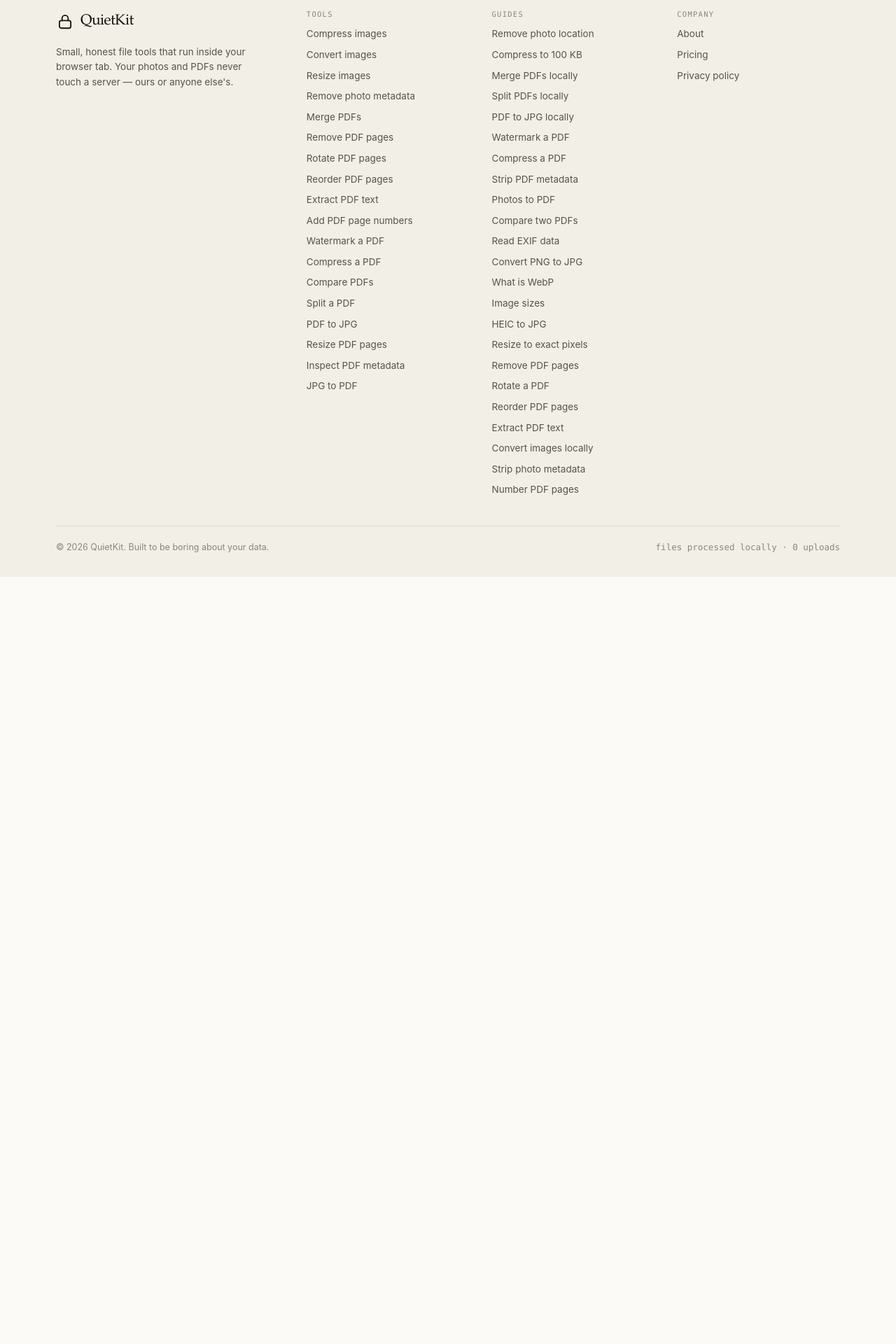
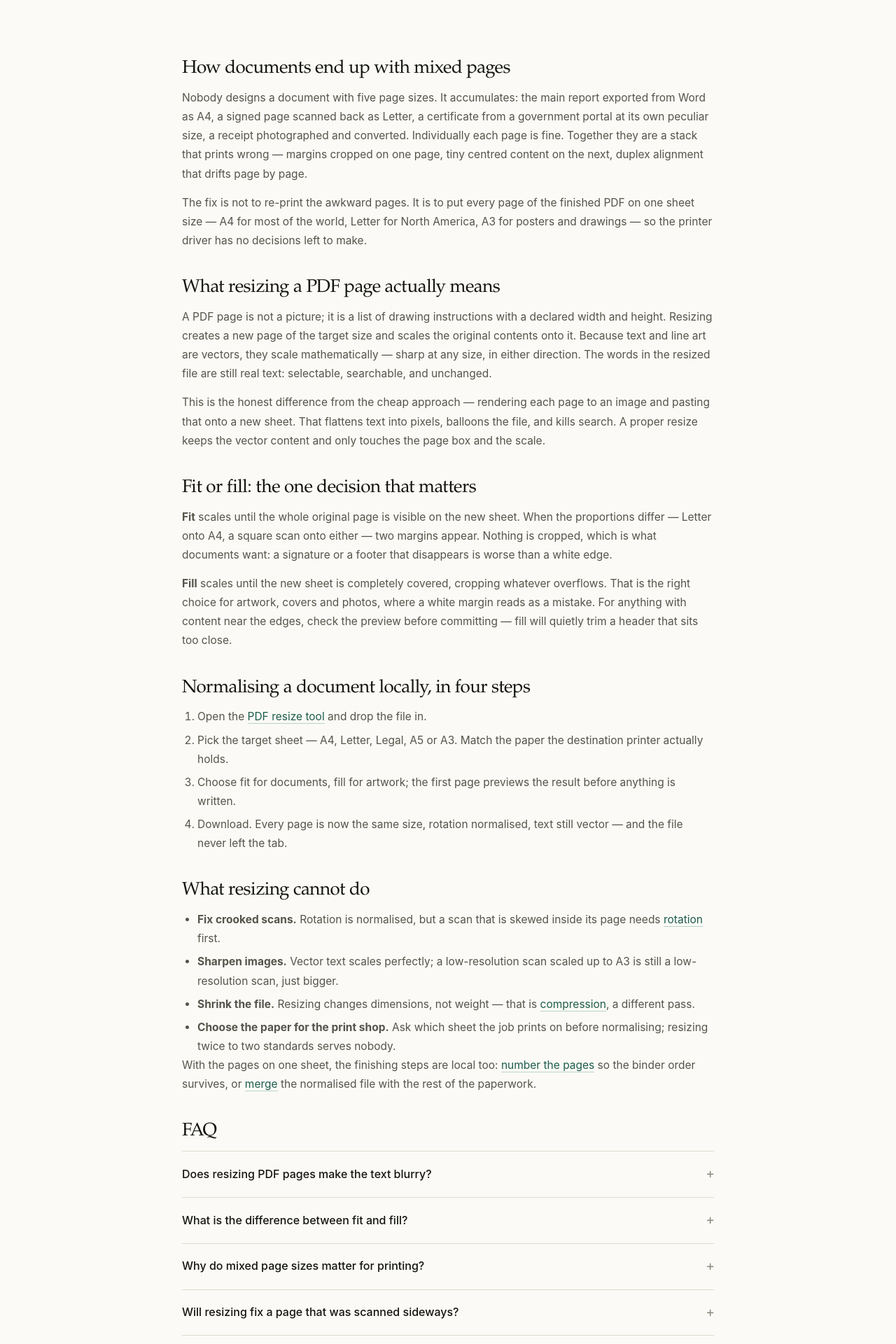
Before and after one commit to FaZheng820169/quietkit, a React (Vite) app: page /guides/resize-pdf-pages-without-upload in a window 1280 px wide. Shown: the part 520-2440 px from the top of the page at 70% size. Before the commit the page ends 1344 px from the top, so only its background shows below. Built offline with nearby package versions, Linux system fonts and the light colour scheme.

Commit message:
Add guide: resize PDF pages to A4 or Letter without uploading the file

```diff
--- a/src/App.tsx
+++ b/src/App.tsx
@@ -48,6 +48,7 @@
 import { ConvertImagesGuide } from './pages/guides/ConvertImagesGuide'
 import { StripPhotoMetadataGuide } from './pages/guides/StripPhotoMetadataGuide'
 import { PageNumbersGuide } from './pages/guides/PageNumbersGuide'
+import { ResizePdfGuide } from './pages/guides/ResizePdfGuide'
 
 export default function App() {
   return (
@@ -98,6 +99,7 @@
           <Route path="/guides/convert-images-without-upload" element={<ConvertImagesGuide />} />
           <Route path="/guides/remove-exif-metadata-without-upload" element={<StripPhotoMetadataGuide />} />
           <Route path="/guides/add-page-numbers-to-pdf-without-upload" element={<PageNumbersGuide />} />
+          <Route path="/guides/resize-pdf-pages-without-upload" element={<ResizePdfGuide />} />
           <Route path="/pricing" element={<Pricing />} />
           <Route path="/privacy" element={<Privacy />} />
           <Route path="/about" element={<About />} />
--- a/src/components/Footer.tsx
+++ b/src/components/Footer.tsx
@@ -151,6 +151,9 @@
               <li>
                 <Link to="/guides/add-page-numbers-to-pdf-without-upload">Number PDF pages</Link>
               </li>
+              <li>
+                <Link to="/guides/resize-pdf-pages-without-upload">Resize PDF pages</Link>
+              </li>
             </ul>
           </div>
 
--- a/src/content/routes.json
+++ b/src/content/routes.json
@@ -219,6 +219,11 @@
     "description": "Format, position and starting number — the three decisions in order, why a stamp beats a text editor, and how to number a PDF locally.",
     "priority": "0.8"
   },
+  "/guides/resize-pdf-pages-without-upload": {
+    "title": "Resize PDF pages to A4 or Letter without uploading the file",
+    "description": "How documents end up with mixed page sizes, what fit versus fill means, why text stays sharp, and how to normalise every page locally.",
+    "priority": "0.8"
+  },
   "/pricing": {
     "title": "Pricing — free tools, one planned pro tier",
     "description": "QuietKit tools are free with no limits and no account. A one-time pro tier for saved presets and batch folders across many tools is in development.",
--- a/src/pages/Home.tsx
+++ b/src/pages/Home.tsx
@@ -368,6 +368,11 @@
                 title: 'Number PDF pages',
                 body: 'Format, position and starting number — why a stamp beats typing, and why it comes last.',
               },
+              {
+                to: '/guides/resize-pdf-pages-without-upload',
+                title: 'One sheet size, every page',
+                body: 'How mixed page sizes happen, fit versus fill, and why vector text stays sharp.',
+              },
             ].map((article) => (
               <Link key={article.to} to={article.to} className="tool-card">
                 <h3 style={{ fontSize: 19 }}>{article.title}</h3>
--- a/src/pages/PdfResize.tsx
+++ b/src/pages/PdfResize.tsx
@@ -401,6 +401,11 @@
                   <CheckIcon size={15} /> Shrink the photos inside it
                 </Link>
               </li>
+              <li>
+                <Link to="/guides/resize-pdf-pages-without-upload" className="row" style={{ gap: 8 }}>
+                  <CheckIcon size={15} /> Guide: one sheet, every page
+                </Link>
+              </li>
             </ul>
           </div>
         </aside>
--- a/src/pages/guides/Guides.tsx
+++ b/src/pages/guides/Guides.tsx
@@ -164,6 +164,13 @@
       'Format, position and starting number — why a stamp beats typing, and why numbering comes last.',
     tag: 'Documents',
   },
+  {
+    to: '/guides/resize-pdf-pages-without-upload',
+    title: 'Resize PDF pages to one sheet',
+    description:
+      'How mixed page sizes happen, fit versus fill, and why vector text stays sharp at any size.',
+    tag: 'Documents',
+  },
 ]
 
 export function Guides() {
--- /dev/null
+++ b/src/pages/guides/ResizePdfGuide.tsx
@@ -0,0 +1,142 @@
+import { Link } from 'react-router-dom'
+import { Article } from '../../components/Article'
+import { faqJsonLd, routeMeta, useSeo } from '../../lib/seo'
+
+const faqs = [
+  {
+    q: 'Does resizing PDF pages make the text blurry?',
+    a: 'No, when it is done properly. Resizing a PDF page means scaling its contents — and text and line art in a PDF are vectors, which scale without losing sharpness at any size. The result stays crisp on A4 or A3 alike. Only scanned pages, which are images inside, can soften, and only when scaled up.',
+  },
+  {
+    q: 'What is the difference between fit and fill?',
+    a: 'Fit scales the page until the whole original is visible on the new sheet, leaving margins on two sides when the proportions differ — nothing is lost. Fill scales until the new sheet is completely covered, cropping whatever overflows. Fit is right for documents; fill is right for artwork where a white margin would look wrong.',
+  },
+  {
+    q: 'Why do mixed page sizes matter for printing?',
+    a: 'A printer driver asked to put a Letter page on A4 paper guesses, and its guesses — scale to 94%, crop the margins, or refuse duplex alignment — vary by driver and by mood. Normalising every page to one sheet size beforehand takes the decision away from the driver, so the stack that comes out matches the preview you approved.',
+  },
+  {
+    q: 'Will resizing fix a page that was scanned sideways?',
+    a: 'It normalises the rotation flag as part of the rebuild, so pages arrive upright on the new sheet. If the underlying scan itself is crooked inside the page, that is a rotation job — rotate those pages first, then resize.',
+  },
+  {
+    q: 'Is it safe to resize a legal document on an online tool?',
+    a: 'Only if the file never leaves your device. Upload-based resizers send the whole document to a server under a retention policy you have not read. A local resizer rebuilds the pages inside your browser tab — nothing is transmitted, and once loaded it works with the network switched off.',
+  },
+]
+
+export function ResizePdfGuide() {
+  useSeo({
+    ...routeMeta('/guides/resize-pdf-pages-without-upload'),
+    jsonLd: faqJsonLd(faqs),
+  })
+
+  return (
+    <Article
+      eyebrow="Guide · Documents"
+      title="Resize PDF pages to A4 or Letter without uploading the file"
+      lede="The contract is Letter, the appendix is A4, the scan is 12 centimetres wide — and the print shop wants one sheet size. Normalising page sizes is a five-minute job, if the file never has to leave your desk."
+      updated="26 October 2026"
+      toolTo="/tools/pdf-resize"
+      toolLabel="Resize PDF pages in your browser"
+    >
+      <h2>How documents end up with mixed pages</h2>
+      <p>
+        Nobody designs a document with five page sizes. It accumulates: the main report exported
+        from Word as A4, a signed page scanned back as Letter, a certificate from a government
+        portal at its own peculiar size, a receipt photographed and converted. Individually each
+        page is fine. Together they are a stack that prints wrong — margins cropped on one page,
+        tiny centred content on the next, duplex alignment that drifts page by page.
+      </p>
+      <p>
+        The fix is not to re-print the awkward pages. It is to put every page of the finished PDF
+        on one sheet size — A4 for most of the world, Letter for North America, A3 for posters and
+        drawings — so the printer driver has no decisions left to make.
+      </p>
+
+      <h2>What resizing a PDF page actually means</h2>
+      <p>
+        A PDF page is not a picture; it is a list of drawing instructions with a declared width
+        and height. Resizing creates a new page of the target size and scales the original
+        contents onto it. Because text and line art are vectors, they scale mathematically —
+        sharp at any size, in either direction. The words in the resized file are still real text:
+        selectable, searchable, and unchanged.
+      </p>
+      <p>
+        This is the honest difference from the cheap approach — rendering each page to an image
+        and pasting that onto a new sheet. That flattens text into pixels, balloons the file, and
+        kills search. A proper resize keeps the vector content and only touches the page box and
+        the scale.
+      </p>
+
+      <h2>Fit or fill: the one decision that matters</h2>
+      <p>
+        <strong>Fit</strong> scales until the whole original page is visible on the new sheet.
+        When the proportions differ — Letter onto A4, a square scan onto either — two margins
+        appear. Nothing is cropped, which is what documents want: a signature or a footer that
+        disappears is worse than a white edge.
+      </p>
+      <p>
+        <strong>Fill</strong> scales until the new sheet is completely covered, cropping whatever
+        overflows. That is the right choice for artwork, covers and photos, where a white margin
+        reads as a mistake. For anything with content near the edges, check the preview before
+        committing — fill will quietly trim a header that sits too close.
+      </p>
+
+      <h2>Normalising a document locally, in four steps</h2>
+      <ol>
+        <li>
+          Open the <Link to="/tools/pdf-resize">PDF resize tool</Link> and drop the file in.
+        </li>
+        <li>
+          Pick the target sheet — A4, Letter, Legal, A5 or A3. Match the paper the destination
+          printer actually holds.
+        </li>
+        <li>
+          Choose fit for documents, fill for artwork; the first page previews the result before
+          anything is written.
+        </li>
+        <li>
+          Download. Every page is now the same size, rotation normalised, text still vector — and
+          the file never left the tab.
+        </li>
+      </ol>
+
+      <h2>What resizing cannot do</h2>
+      <ul>
+        <li>
+          <strong>Fix crooked scans.</strong> Rotation is normalised, but a scan that is skewed
+          inside its page needs <Link to="/tools/pdf-rotate">rotation</Link> first.
+        </li>
+        <li>
+          <strong>Sharpen images.</strong> Vector text scales perfectly; a low-resolution scan
+          scaled up to A3 is still a low-resolution scan, just bigger.
+        </li>
+        <li>
+          <strong>Shrink the file.</strong> Resizing changes dimensions, not weight — that is{' '}
+          <Link to="/tools/pdf-compress">compression</Link>, a different pass.
+        </li>
+        <li>
+          <strong>Choose the paper for the print shop.</strong> Ask which sheet the job prints on
+          before normalising; resizing twice to two standards serves nobody.
+        </li>
+      </ul>
+      <p>
+        With the pages on one sheet, the finishing steps are local too:{' '}
+        <Link to="/tools/pdf-page-numbers">number the pages</Link> so the binder order survives,
+        or <Link to="/tools/pdf-merge">merge</Link> the normalised file with the rest of the
+        paperwork.
+      </p>
+
+      <h2>FAQ</h2>
+      <div className="faq">
+        {faqs.map((item) => (
+          <details key={item.q}>
+            <summary>{item.q}</summary>
+            <div className="faq-body">{item.a}</div>
+          </details>
+        ))}
+      </div>
+    </Article>
+  )
+}
```
